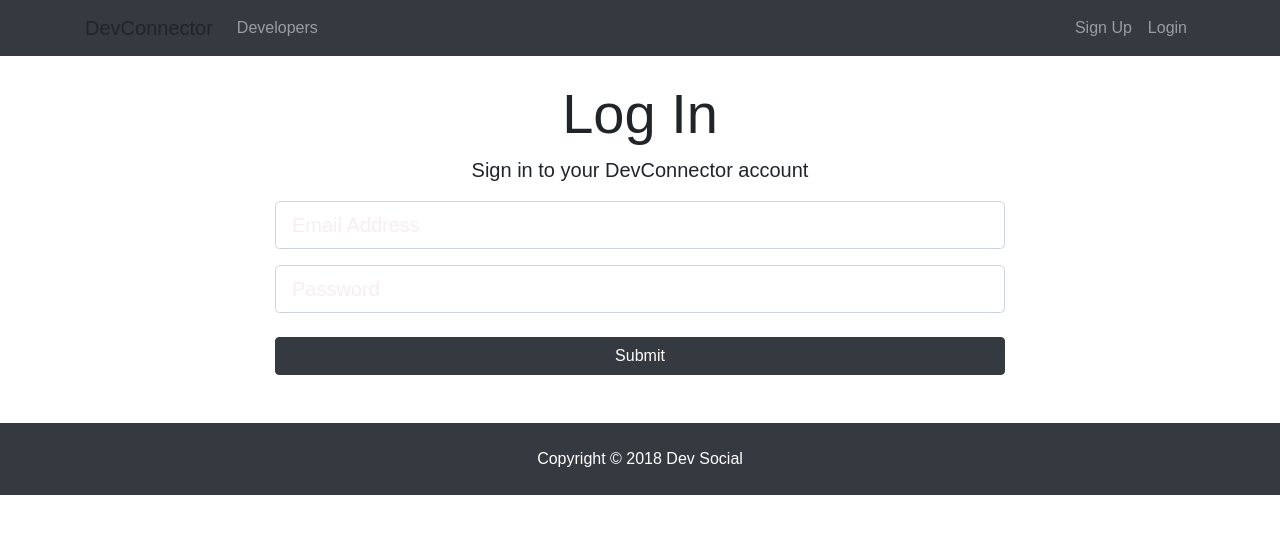
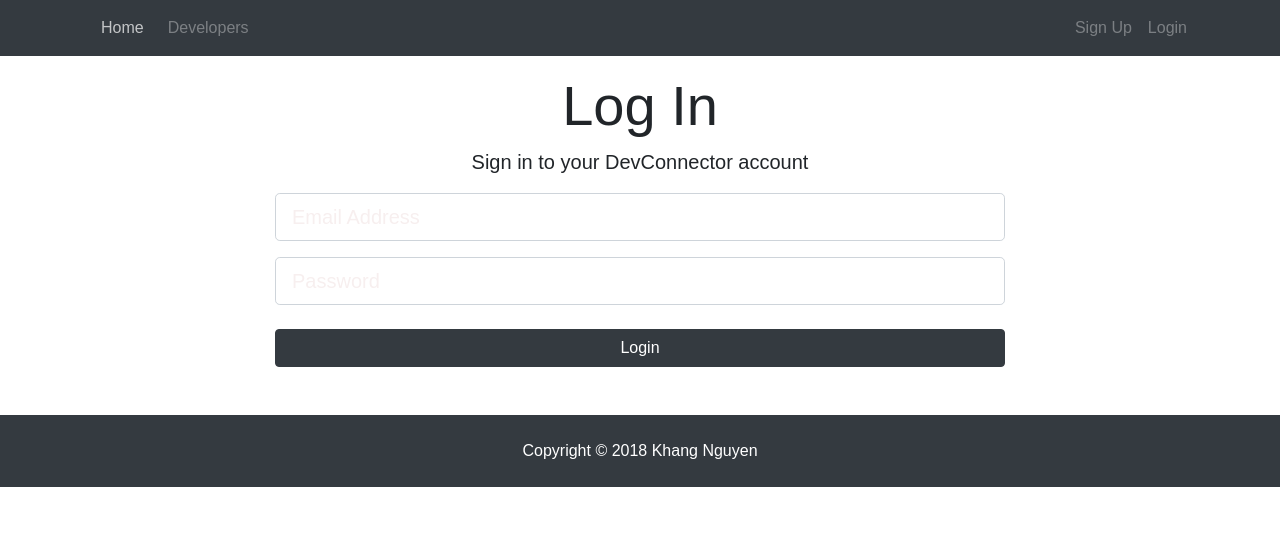
Before and after one commit to KhangNg92/dev-social, a React (Create React App) app in the folder client/: page /login in a window 1280 px wide. Shown: the top 534 px of the page. Built offline with nearby package versions, Linux system fonts and the light colour scheme.

Commit message:
Edit login

```diff
--- a/client/src/App.css
+++ b/client/src/App.css
@@ -82,3 +82,13 @@ img {
   background: #55ACEE;
   color: white;
 }
+
+.nav-link {
+  color: white;
+  opacity: 0.7;
+}
+
+.nav-link:hover {
+  color: black;
+  opacity: 0.7;
+}
--- a/client/src/components/auth/Login.js
+++ b/client/src/components/auth/Login.js
@@ -70,7 +70,7 @@ onSubmit(e) { /*  e is event, whenever we type this will change*/
               onChange = {this.onChange}
               error = {errors.password} />
 
-                <input type="submit" className="btn btn-info  btn-dark btn-block mt-4" />
+                <button className="btn btn-info  btn-dark btn-block mt-4">Login</button>
               </form>
             </div>
           </div>
--- a/client/src/components/layout/Footer.js
+++ b/client/src/components/layout/Footer.js
@@ -3,7 +3,7 @@ import React from 'react'
 export default () => {
   return (
   <footer className="bg-dark text-white mt-5 p-4 text-center">
-  Copyright &copy; {new Date().getFullYear()} Dev Social
+  Copyright &copy; {new Date().getFullYear()} Khang Nguyen
   </footer>
   )
 }
--- a/client/src/components/layout/Navbar.js
+++ b/client/src/components/layout/Navbar.js
@@ -53,9 +53,9 @@ class Navbar extends Component {
     )
     return (
 
-        <nav className="navbar navbar-expand-sm navbar-dark bg-dark mb-4">
+        <nav className="navbar navbar-expand-sm navbar-dark bg-dark mb-3">
     <div className="container">
-      <a className="navbar-brand" to="">DevConnector</a>
+      <a className="nav-link" href = "/" >Home</a>
       <button className="navbar-toggler" type="button" data-toggle="collapse" data-target="#mobile-nav">
         <span className="navbar-toggler-icon"></span>
       </button>
--- a/client/src/components/profiles/ProfileItem.js
+++ b/client/src/components/profiles/ProfileItem.js
@@ -26,7 +26,7 @@ class ProfileItem extends Component {
                 <span>{profile.location}</span>
               )}
             </p>
-            <Link to={`/profile/${profile.handle}`} className="btn btn-info">
+            <Link to={`/profile/${profile.handle}`} className="btn btn-dark">
               View Profile
             </Link>
           </div>
```
